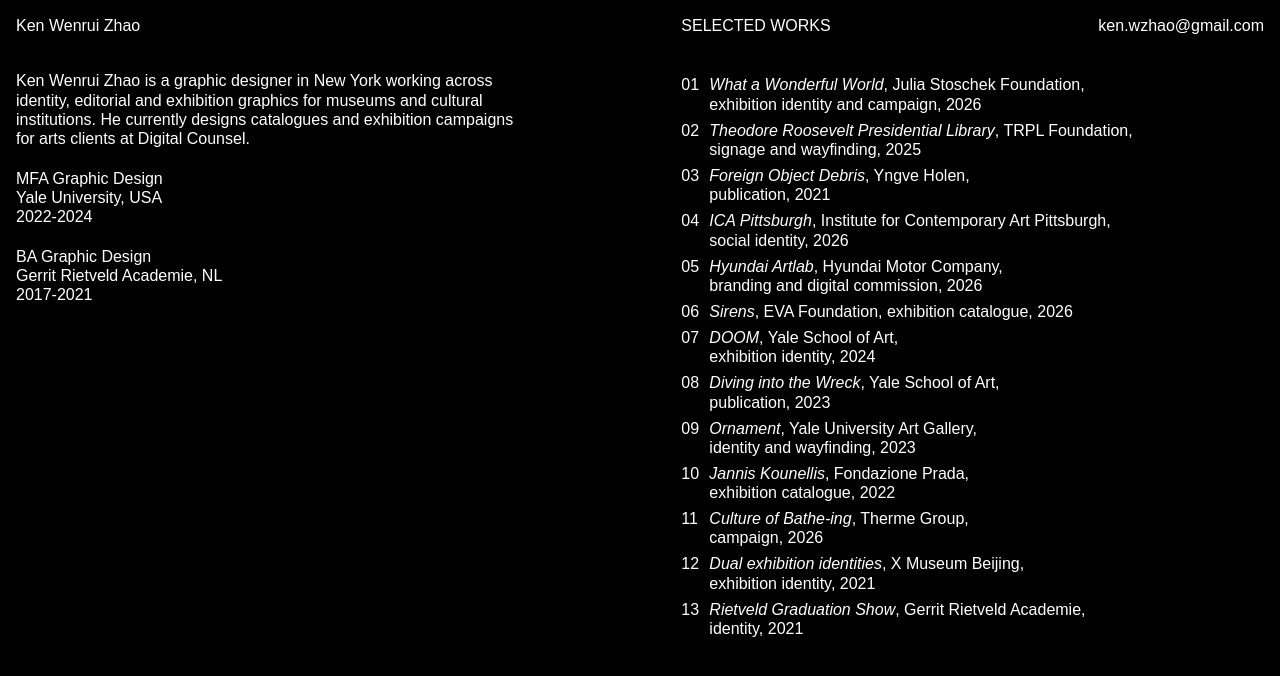
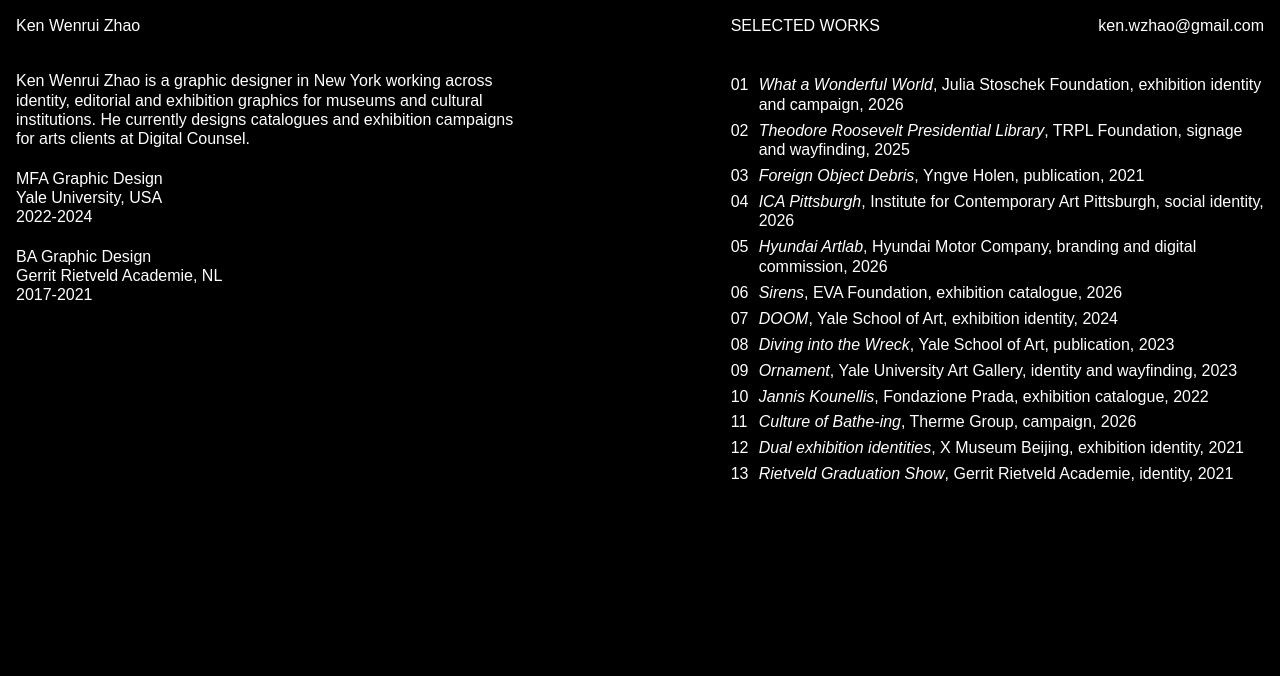
Before and after one commit to serpenskirt/kwzhao, a plain HTML site: page design/index.html in a window 1280 px wide. Drawn offline with Linux system fonts and the light colour scheme.

Commit message:
Landing: top bar and index as one 800 px block at 1096; entries wrap naturally (Ken's Index-landing)
Co-Authored-By: Claude Opus 5.5 <noreply@anthropic.com>

```diff
--- a/design/index.html
+++ b/design/index.html
@@ -27,7 +27,8 @@
   #landing .m-email { display: none; }
   #landing .bio { position: absolute; left: calc(var(--u) * 24); top: calc(var(--u) * 107); width: calc(var(--u) * 776); }
   #landing .bio p + p { margin-top: calc(var(--u) * 30); }
-  #landing .right { position: absolute; left: calc(50% + var(--u) * 62); right: calc(var(--u) * 24); top: calc(var(--u) * 24); }
+  /* Ken's Index-landing (2026-11-21): the top bar and index are one 800-wide block ending 24 from the right (x 1096–1896) */
+  #landing .right { position: absolute; right: calc(var(--u) * 24); width: calc(var(--u) * 800); top: calc(var(--u) * 24); }
   #landing .bar { display: flex; justify-content: space-between; }
   #landing ol { list-style: none; margin-top: calc(var(--u) * 60); }
   #landing li { display: flex; cursor: pointer; }
@@ -340,7 +341,8 @@ const MOVE = matchMedia('(prefers-reduced-motion: reduce)').matches ? 1 : 480;
 
 WORKS.forEach((w, i) => {
   // landing index: number, italic title, client, scope, year
-  const li = el('li', '', `<span class="no">${w.no}</span><span><i>${w.title}</i>, ${w.client}, ${w.oneLine ? '' : '<br>'}${w.scope}, ${w.year}</span>`);
+  // one line of text that wraps by itself, as in Ken's Index-landing (no forced break after the client)
+  const li = el('li', '', `<span class="no">${w.no}</span><span><i>${w.title}</i>, ${w.client}, ${w.scope}, ${w.year}</span>`);
   li.addEventListener('click', () => goWork(i, 0));
   $('#home-index').append(li);
   // index inside a work: number + title
```
